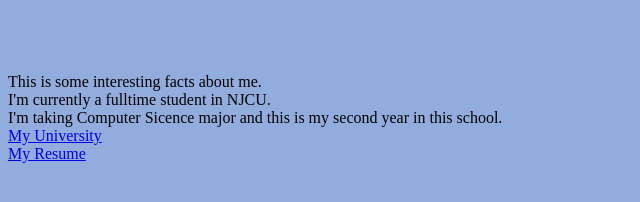
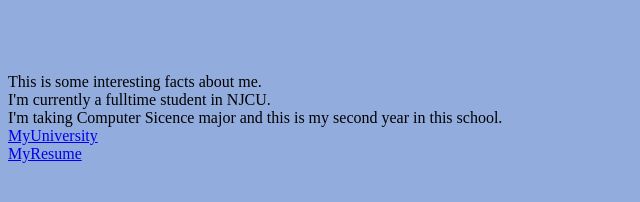
Before and after one commit to Kl195/123, a plain HTML site: page index.html in a window 1280 px wide. Shown: the full height of the page, 0-640 px from the left. Drawn offline with Linux system fonts and the light colour scheme.

Commit message:
Update index.html

```diff
--- a/index.html
+++ b/index.html
@@ -7,7 +7,7 @@ This is some interesting facts about me.<br>
 I'm currently a fulltime student in NJCU.<br>
 I'm taking Computer Sicence major and this is my second year in this school.<br>
 
-<a href="file:///C:/Users/lcdk1/Downloads/myUniversity.html">My University</a><br>
-<a href="file:///C:/Users/lcdk1/Downloads/MyResume.html">My Resume</a>
+<a href="file:///C:/Users/lcdk1/Downloads/myUniversity.html">MyUniversity</a><br>
+<a href="file:///C:/Users/lcdk1/Downloads/MyResume.html">MyResume</a>
 </BODY>
 </HTML>
```
